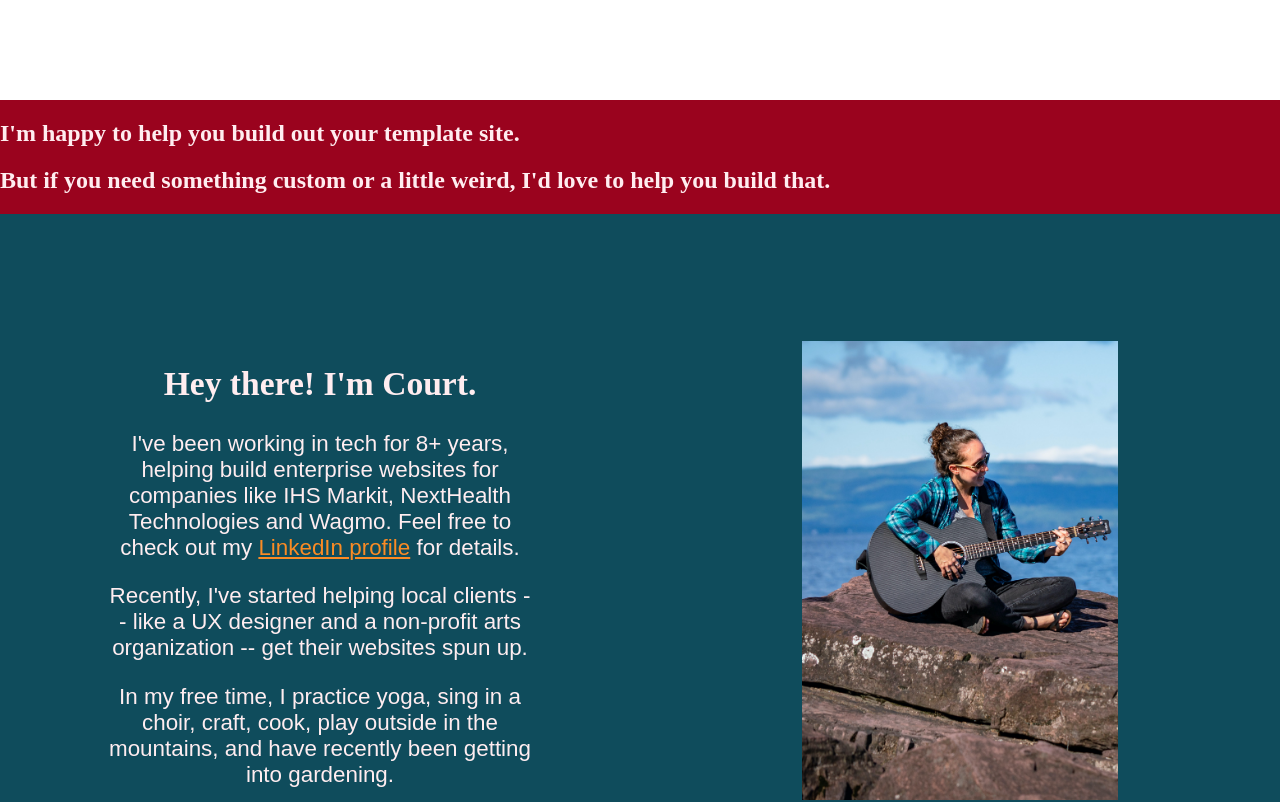
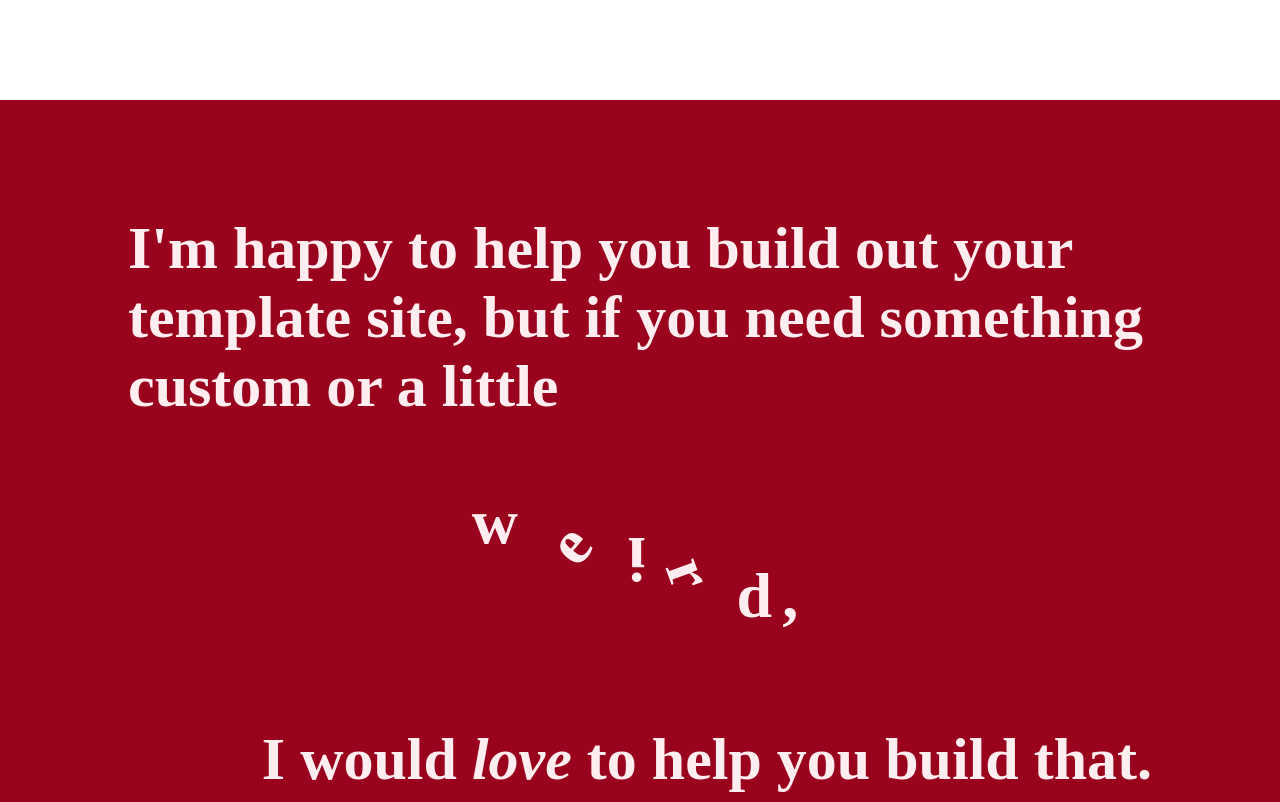
Before and after one commit to courtneyfay/courts-custom-sites, a SvelteKit app: page / in a window 1280 px wide. Shown: the part 1540-2342 px from the top of the page. Built offline with nearby package versions, Linux system fonts and the light colour scheme; a web font is replaced by a local one.

Commit message:
language about custom sites

```diff
--- a/src/routes/+page.svelte
+++ b/src/routes/+page.svelte
@@ -74,8 +74,16 @@
 
     <!-- FAQ section -->
     <div class="faq">
-        <h2>I'm happy to help you build out your template site.</h2>
-        <h2>But if you need something custom or a little weird, I'd love to help you build that.</h2>
+        <h2>I'm happy to help you build out your template site, but if you need something custom or a little
+            <p class="weird">
+                w
+                <span class="spin-to-the-left">e</span>
+                <span class="spin-upside-down">i</span>
+                <span class="spin-to-the-right">r</span>
+                <span class="slide-down">d,</span>
+            </p>
+            <span class="right-justified">I would <span class="italic">love</span> to help you build that.</span>
+        </h2>
     </div>
 
     <!-- About section -->
@@ -195,7 +203,45 @@
     }
 
     .faq {
+        /* layout */
+        padding: 5% 10%;
+        min-height: 50vh;
+
+        /* styles */
         background-color: #9A031E;
+
+        /* font */
+        font-size: 2.5rem;
+    }
+    .weird {
+        /* font */
+        text-align: center;
+        font-size: 4rem;
+        letter-spacing: 10px;
+    }
+    .spin-to-the-left {
+        display: inline-block;
+        transform: translateY(25%) rotateZ(310deg);
+    }
+    .spin-upside-down {
+        display: inline-block;
+        transform: translateY(50%) rotateZ(180deg);
+    }
+    .spin-to-the-right {
+        display: inline-block;
+        transform: translateY(75%) rotateZ(70deg);
+    }
+    .slide-down {
+        display: inline-block;
+        transform: translateY(100%);
+    }
+    .right-justified {
+        display: block;
+        text-align: right;
+        padding-top: 10%;
+    }
+    .italic {
+        font-style: italic;
     }
 
     .about {
```
